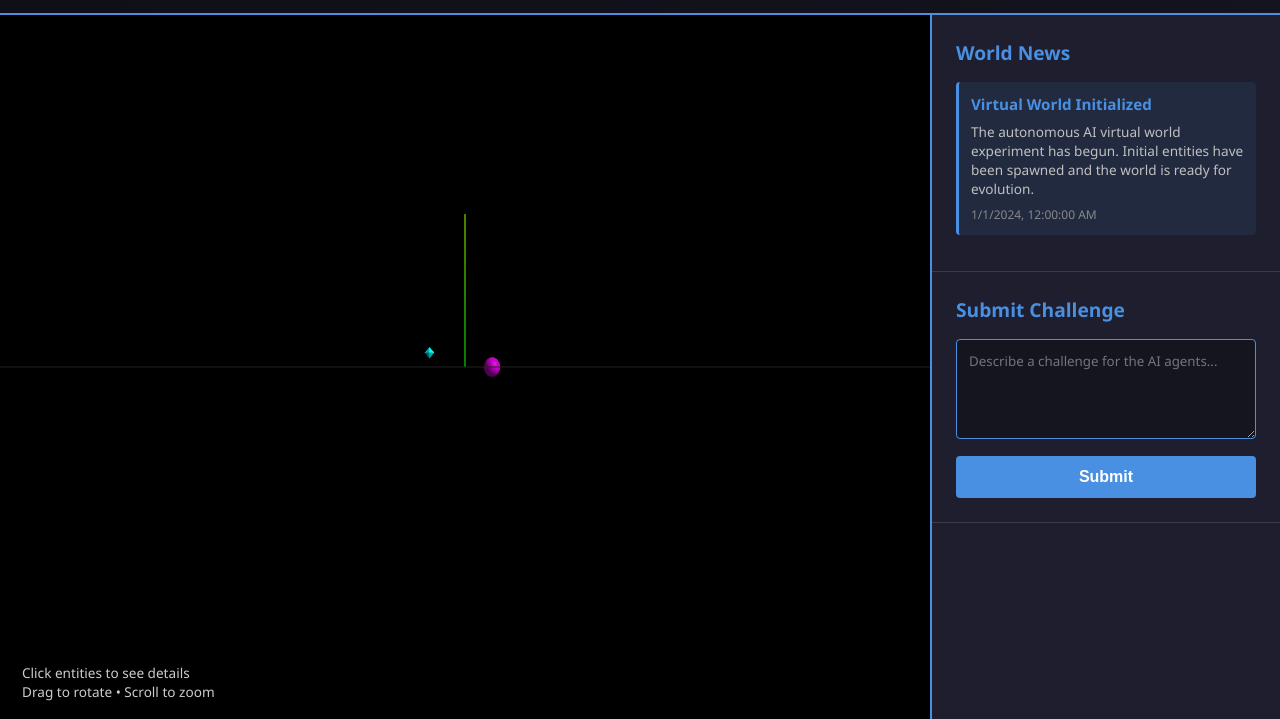
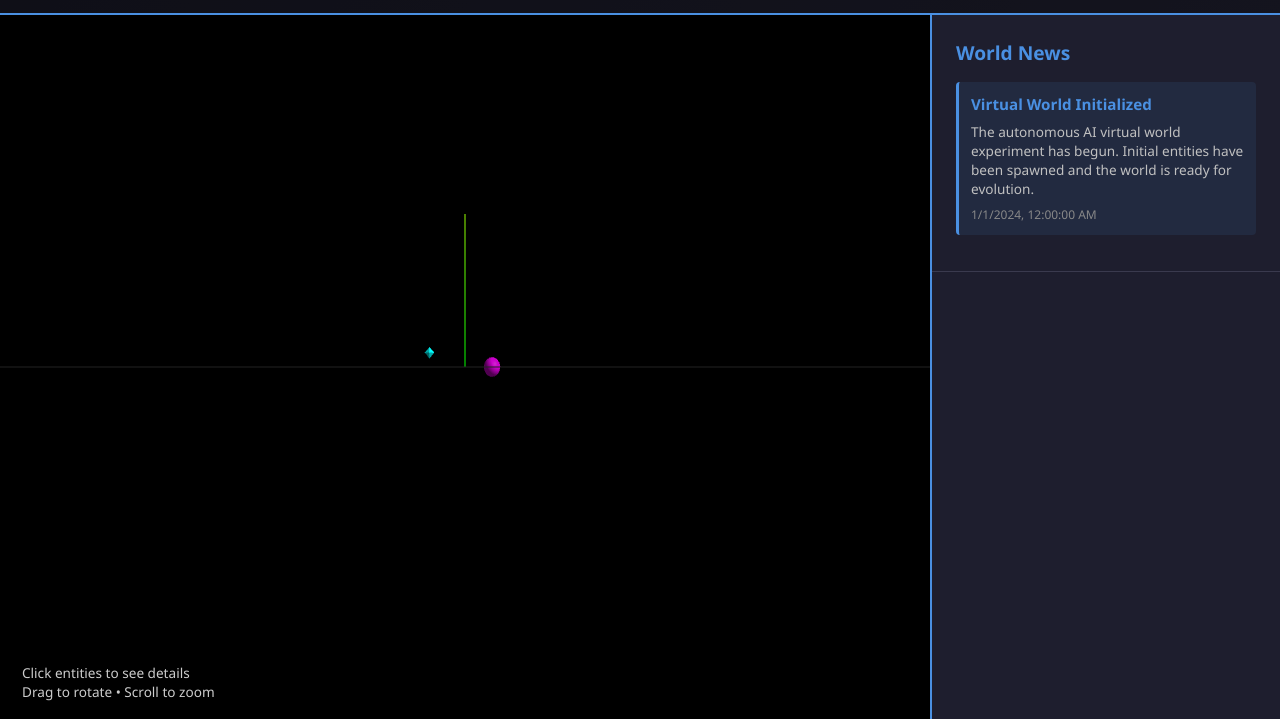
Before and after one commit to nebulinx/ai-virtual-world, a website: page docs/index.html in a window 1280 px wide. Shown: the part 81-800 px from the top of the page. Drawn offline with nearby package versions, Linux system fonts and the light colour scheme.

Commit message:
refactor(frontend): remove challenge submission form

```diff
--- a/docs/css/style.css
+++ b/docs/css/style.css
@@ -72,12 +72,12 @@ header p {
     overflow-y: auto;
 }
 
-#news-panel, #entity-details, #challenge-form {
+#news-panel, #entity-details {
     padding: 1.5rem;
     border-bottom: 1px solid #3a3a4e;
 }
 
-#news-panel h2, #entity-details h2, #challenge-form h2 {
+#news-panel h2, #entity-details h2 {
     color: #4a90e2;
     margin-bottom: 1rem;
     font-size: 1.2rem;
@@ -120,35 +120,6 @@ header p {
     line-height: 1.6;
 }
 
-#challenge-form textarea {
-    width: 100%;
-    min-height: 100px;
-    padding: 0.75rem;
-    background: rgba(0, 0, 0, 0.3);
-    border: 1px solid #4a90e2;
-    border-radius: 4px;
-    color: #e0e0e0;
-    font-family: inherit;
-    resize: vertical;
-}
-
-#challenge-form button {
-    width: 100%;
-    padding: 0.75rem;
-    margin-top: 0.75rem;
-    background: #4a90e2;
-    color: white;
-    border: none;
-    border-radius: 4px;
-    cursor: pointer;
-    font-size: 1rem;
-    font-weight: bold;
-    transition: background 0.3s;
-}
-
-#challenge-form button:hover {
-    background: #357abd;
-}
 
 ::-webkit-scrollbar {
     width: 8px;
--- a/docs/index.html
+++ b/docs/index.html
@@ -33,14 +33,6 @@
                     <h2>Entity Details</h2>
                     <div id="entity-info"></div>
                 </div>
-
-                <div id="challenge-form">
-                    <h2>Submit Challenge</h2>
-                    <form id="challenge-submit">
-                        <textarea id="challenge-text" placeholder="Describe a challenge for the AI agents..."></textarea>
-                        <button type="submit">Submit</button>
-                    </form>
-                </div>
             </div>
         </div>
     </div>
```
